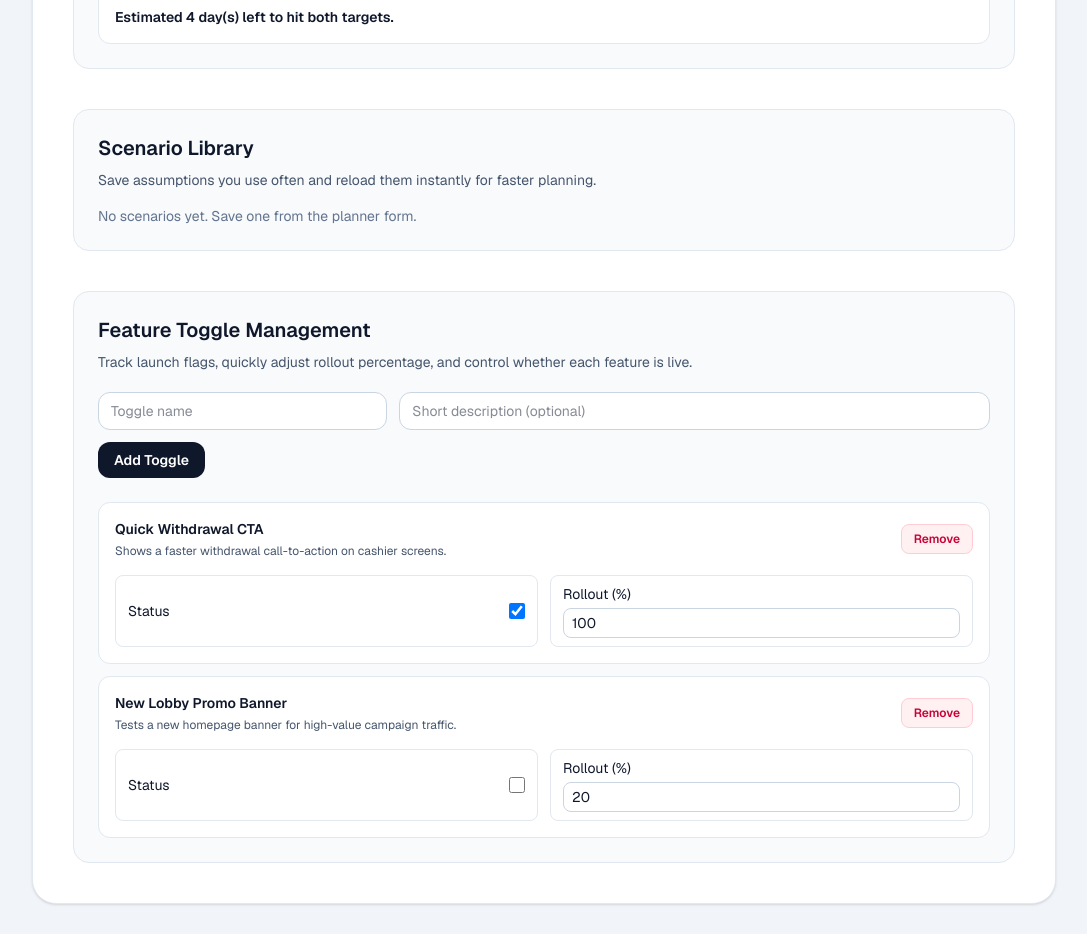
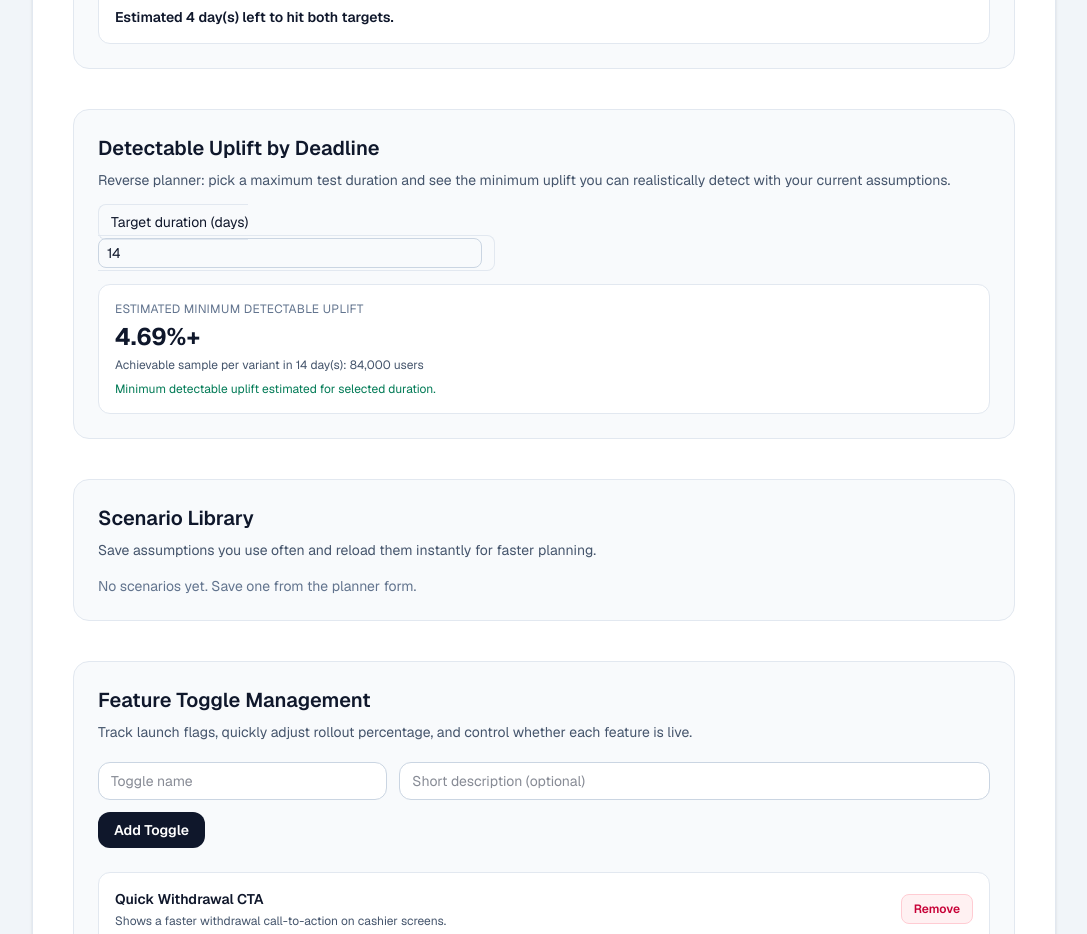
Before and after one commit to mansivachhani/ab-test-planner, a Next.js app: page / in a window 1280 px wide. Shown: the part 1600-2534 px from the top of the page, without its empty margins (96-1183 px from the left). Built offline with nearby package versions, Linux system fonts and the light colour scheme.

Commit message:
feat: add detectable uplift-by-deadline estimator

```diff
--- a/app/page.tsx
+++ b/app/page.tsx
@@ -56,6 +56,13 @@ type ReadinessSummary = {
   score: number;
   level: "Ready" | "Needs Review" | "Risky";
   checks: ReadinessCheck[];
+};
+
+type MdeEstimate = {
+  status: "ok" | "input_error" | "days_error" | "not_feasible";
+  message: string;
+  mdePercent?: number;
+  achievableSamplePerGroup?: number;
 };
 
 const DEFAULT_VALUES: FormValues = {
@@ -288,18 +295,7 @@ function readThemeFromStorage(): boolean {
 function calculateResult(parsed: ParsedValues): Result {
   const p1 = parsed.baselineRate;
   const p2 = p1 * (1 + parsed.uplift);
-  const alpha = parsed.significance;
-  const zAlpha = inverseNormalCdf(1 - alpha / 2);
-  const zBeta = inverseNormalCdf(parsed.power);
-
-  const pooled = (p1 + p2) / 2;
-  const diff = Math.abs(p2 - p1);
-
-  const numerator =
-    zAlpha * Math.sqrt(2 * pooled * (1 - pooled)) +
-    zBeta * Math.sqrt(p1 * (1 - p1) + p2 * (1 - p2));
-
-  const sampleSizePerGroup = Math.ceil((numerator * numerator) / (diff * diff));
+  const sampleSizePerGroup = calculateSampleSizePerGroup(p1, p2, parsed.significance, parsed.power);
 
   const controlShare = 1 - parsed.variantTraffic;
   const variantShare = parsed.variantTraffic;
@@ -316,6 +312,95 @@ function calculateResult(parsed: ParsedValues): Result {
     totalSampleSize: sampleSizePerGroup * 2,
     durationDays,
     expectedVariantRate: p2,
+  };
+}
+
+function calculateSampleSizePerGroup(p1: number, p2: number, alpha: number, power: number): number {
+  const zAlpha = inverseNormalCdf(1 - alpha / 2);
+  const zBeta = inverseNormalCdf(power);
+  const pooled = (p1 + p2) / 2;
+  const diff = Math.abs(p2 - p1);
+
+  const numerator =
+    zAlpha * Math.sqrt(2 * pooled * (1 - pooled)) +
+    zBeta * Math.sqrt(p1 * (1 - p1) + p2 * (1 - p2));
+
+  return Math.ceil((numerator * numerator) / (diff * diff));
+}
+
+function estimateMdeForDuration(parsed: ParsedValues, maxDays: number): MdeEstimate {
+  if (!Number.isFinite(maxDays) || maxDays < 1 || !Number.isInteger(maxDays)) {
+    return {
+      status: "days_error",
+      message: "Enter a whole number of days (>= 1).",
+    };
+  }
+
+  const controlDaily = parsed.dailyVisitors * (1 - parsed.variantTraffic);
+  const variantDaily = parsed.dailyVisitors * parsed.variantTraffic;
+  const achievableSamplePerGroup = Math.floor(Math.min(controlDaily, variantDaily) * maxDays);
+
+  if (achievableSamplePerGroup < 1) {
+    return {
+      status: "not_feasible",
+      message: "Not enough traffic for this timeframe. Increase users/day or days.",
+      achievableSamplePerGroup,
+    };
+  }
+
+  const lowUplift = 0.0001;
+  const highUplift = 5;
+
+  const requiredAtHigh = calculateSampleSizePerGroup(
+    parsed.baselineRate,
+    parsed.baselineRate * (1 + highUplift),
+    parsed.significance,
+    parsed.power,
+  );
+
+  if (requiredAtHigh > achievableSamplePerGroup) {
+    return {
+      status: "not_feasible",
+      message: "Even 500% uplift is not detectable in this duration with current traffic.",
+      achievableSamplePerGroup,
+    };
+  }
+
+  const requiredAtLow = calculateSampleSizePerGroup(
+    parsed.baselineRate,
+    parsed.baselineRate * (1 + lowUplift),
+    parsed.significance,
+    parsed.power,
+  );
+
+  if (requiredAtLow <= achievableSamplePerGroup) {
+    return {
+      status: "ok",
+      message: "Very sensitive setup. Detectable uplift is below 0.01%.",
+      mdePercent: 0.01,
+      achievableSamplePerGroup,
+    };
+  }
+
+  let low = lowUplift;
+  let high = highUplift;
+
+  for (let i = 0; i < 60; i += 1) {
+    const mid = (low + high) / 2;
+    const p2 = parsed.baselineRate * (1 + mid);
+    const required = calculateSampleSizePerGroup(parsed.baselineRate, p2, parsed.significance, parsed.power);
+    if (required <= achievableSamplePerGroup) {
+      high = mid;
+    } else {
+      low = mid;
+    }
+  }
+
+  return {
+    status: "ok",
+    message: "Minimum detectable uplift estimated for selected duration.",
+    mdePercent: Number((high * 100).toFixed(2)),
+    achievableSamplePerGroup,
   };
 }
 
@@ -424,6 +509,7 @@ export default function Home() {
   const [scenarios, setScenarios] = useState<SavedScenario[]>(() => readScenariosFromStorage());
   const [scenarioName, setScenarioName] = useState("");
   const [scenarioStatus, setScenarioStatus] = useState("");
+  const [mdeDays, setMdeDays] = useState("14");
   const [trackerValues, setTrackerValues] = useState<TrackerValues>(DEFAULT_TRACKER_VALUES);
   const [trackerError, setTrackerError] = useState("");
   const [newToggleName, setNewToggleName] = useState("");
@@ -439,6 +525,19 @@ export default function Home() {
   const readiness = useMemo(() => {
     return result ? buildReadinessSummary(values, result) : null;
   }, [result, values]);
+  const mdeEstimate = (() => {
+    const { nextErrors, nextGlobalError, parsed } = validate(values);
+    const hasInputErrors = Object.values(nextErrors).some(Boolean) || Boolean(nextGlobalError);
+
+    if (hasInputErrors) {
+      return {
+        status: "input_error",
+        message: "Fix planner inputs to estimate detectable uplift by deadline.",
+      } as MdeEstimate;
+    }
+
+    return estimateMdeForDuration(parsed, Number(mdeDays));
+  })();
   const trackerSummary = useMemo(() => {
     if (!result) {
       return null;
@@ -1023,6 +1122,55 @@ export default function Home() {
         </section>
 
         <section className="mt-10 rounded-2xl border border-slate-200 bg-slate-50 p-6 dark:border-slate-700 dark:bg-slate-800/50">
+          <h2 className="text-xl font-semibold">Detectable Uplift by Deadline</h2>
+          <p className="mt-2 text-sm text-slate-600 dark:text-slate-300">
+            Reverse planner: pick a maximum test duration and see the minimum uplift you can realistically
+            detect with your current assumptions.
+          </p>
+
+          <div className="mt-5 max-w-sm">
+            <label className="rounded-lg border border-slate-200 px-3 py-2 text-sm dark:border-slate-700 dark:text-slate-200">
+              <span>Target duration (days)</span>
+              <input
+                type="number"
+                min={1}
+                value={mdeDays}
+                onChange={(event) => setMdeDays(event.target.value)}
+                className="mt-1 w-full rounded-lg border border-slate-300 px-2 py-1 text-sm outline-none focus:border-slate-500 dark:border-slate-700 dark:bg-slate-900 dark:text-slate-100 dark:focus:border-slate-500"
+              />
+            </label>
+          </div>
+
+          <div className="mt-4 rounded-xl border border-slate-200 bg-white p-4 dark:border-slate-700 dark:bg-slate-900">
+            {mdeEstimate.status === "ok" ? (
+              <>
+                <p className="text-xs uppercase tracking-wide text-slate-500 dark:text-slate-400">
+                  Estimated Minimum Detectable Uplift
+                </p>
+                <p className="mt-1 text-2xl font-bold text-slate-900 dark:text-slate-100">
+                  {mdeEstimate.mdePercent}%+
+                </p>
+                <p className="mt-1 text-xs text-slate-600 dark:text-slate-300">
+                  Achievable sample per variant in {mdeDays} day(s):{" "}
+                  {formatNumber(mdeEstimate.achievableSamplePerGroup ?? 0)} users
+                </p>
+                <p className="mt-2 text-xs text-emerald-700 dark:text-emerald-300">{mdeEstimate.message}</p>
+              </>
+            ) : (
+              <p
+                className={`text-sm ${
+                  mdeEstimate.status === "input_error"
+                    ? "text-amber-700 dark:text-amber-300"
+                    : "text-rose-700 dark:text-rose-300"
+                }`}
+              >
+                {mdeEstimate.message}
+              </p>
+            )}
+          </div>
+        </section>
+
+        <section className="mt-10 rounded-2xl border border-slate-200 bg-slate-50 p-6 dark:border-slate-700 dark:bg-slate-800/50">
           <h2 className="text-xl font-semibold">Scenario Library</h2>
           <p className="mt-2 text-sm text-slate-600 dark:text-slate-300">
             Save assumptions you use often and reload them instantly for faster planning.
```
